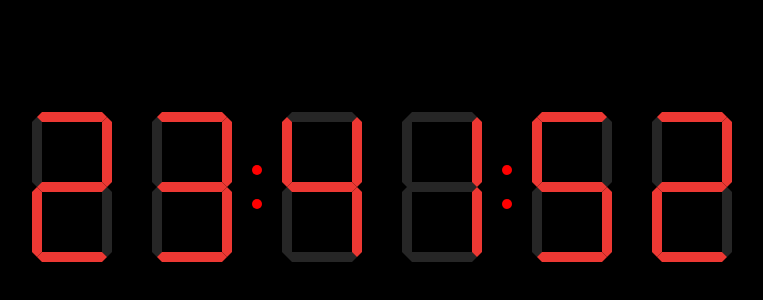
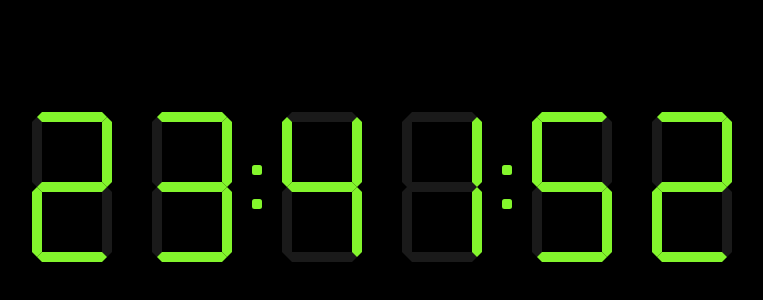
Before and after one commit to ljreaux/seven_segment_clock, a React (Vite) app: page / in a window 1280 px wide. Shown: the part 218-518 px from the top of the page, without its empty margins (258-1021 px from the left). Built offline with nearby package versions, Linux system fonts and the light colour scheme.

Commit message:
changed to green

```diff
--- a/src/Number.tsx
+++ b/src/Number.tsx
@@ -48,9 +48,9 @@ export default function Number({ displayNum }: { displayNum: number }) {
               left: `${left}rem`,
               top: `${top}rem`,
               backgroundColor: `${
-                displayMap[displayNum][index] ? "#ED3833" : "white"
+                displayMap[displayNum][index] ? "#83f52c" : "white"
               }`,
-              opacity: displayMap[displayNum][index] ? 1 : 0.15,
+              opacity: displayMap[displayNum][index] ? 1 : 0.1,
             }}
           ></div>
         );
@@ -69,9 +69,9 @@ export default function Number({ displayNum }: { displayNum: number }) {
               left: `${left}rem`,
               top: `${top}rem`,
               backgroundColor: `${
-                displayMap[displayNum][index] ? "#ED3833" : "white"
+                displayMap[displayNum][index] ? "#83f52c" : "white"
               }`,
-              opacity: displayMap[displayNum][index] ? 1 : 0.15,
+              opacity: displayMap[displayNum][index] ? 1 : 0.1,
             }}
           ></div>
         );
--- a/src/index.css
+++ b/src/index.css
@@ -71,8 +71,8 @@ body {
 .dot {
   width: 0.625rem;
   height: 0.625rem;
-  border-radius: 50%;
-  background-color: red;
+  border-radius: 25%;
+  background-color: #83f52c;
 }
 
 @media only screen and (max-width: 768px) {
```
